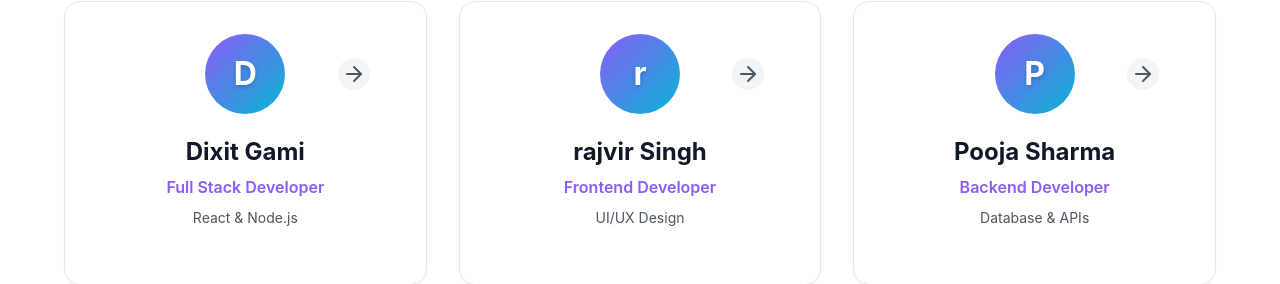
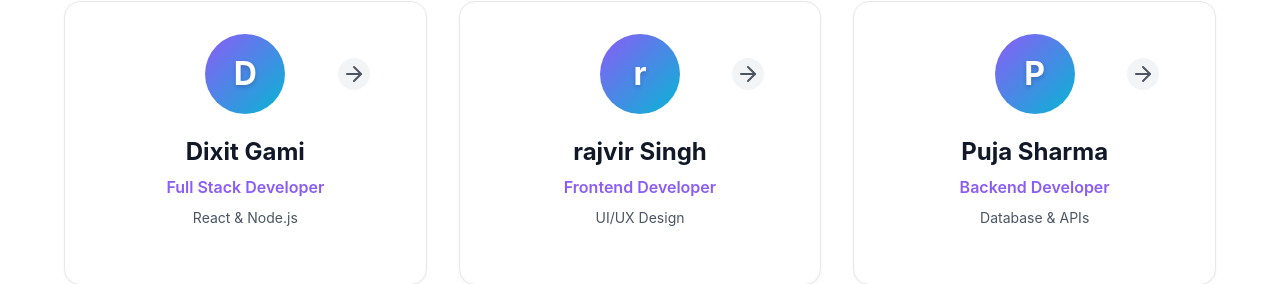
Before and after one commit to Kumar07-ghub/Group-7_FinalProject, a React (Vite) app: page / in a window 1280 px wide. Shown: the part 920-1204 px from the top of the page. Built offline with nearby package versions, Linux system fonts and the light colour scheme.

Commit message:
Update Home.tsx

```diff
--- a/src/components/Home.tsx
+++ b/src/components/Home.tsx
@@ -19,9 +19,9 @@ const Home: React.FC = () => {
       color: 'member-card-cyan'
     },
     {
-      name: 'Pooja Sharma',
+      name: 'Puja Sharma',
       role: 'Backend Developer',
-      path: '/pooja',
+      path: '/puja',
       specialty: 'Database & APIs',
       color: 'member-card-orange'
     },
```
